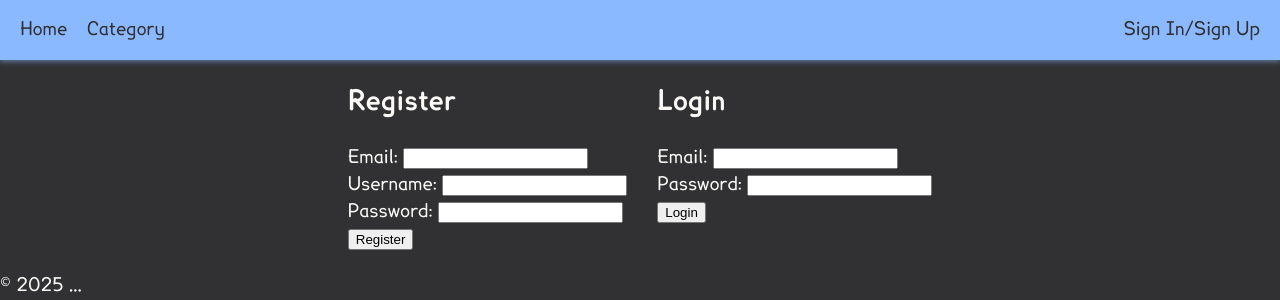
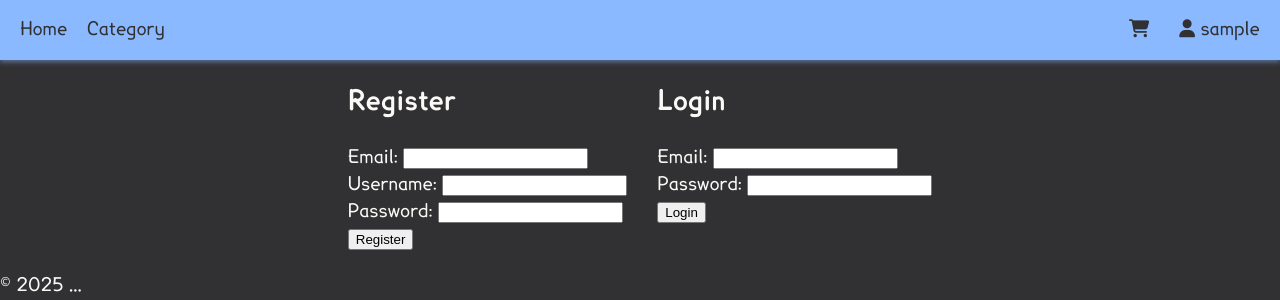
Before and after one commit to Farmeurimmo/1PHPD-Project, a PHP site: page /1PHPD/auth/ in a window 1280 px wide. Shown: the top 300 px of the page. Run offline with PHP 8.4, Linux system fonts and the light colour scheme; the visitor is signed in with stand-in values (Sample User, id 1); a stand-in replaces the project's code that opens the database connection; some libraries are stand-ins or nearby versions.

Commit message:
feat: enhance user session management to display username in header

```diff
--- a/app/models/User.php
+++ b/app/models/User.php
@@ -22,19 +22,20 @@ class User {
         }
 
         try {
-            $this->generateSession($this->db->lastInsertId());
+            $this->generateSession($this->db->lastInsertId(), $username);
         } catch (Exception $e) {
             throw new Exception("Failed to create session");
         }
     }
 
-    function generateSession($userId) {
+    function generateSession($userId, $username) {
         $_SESSION["userId"] = $userId;
 
         $token = bin2hex(openssl_random_pseudo_bytes(32));
         $token = password_hash($token, PASSWORD_DEFAULT);
 
         $_SESSION["token"] = $token;
+        $_SESSION["username"] = $username;
 
         $sql = "INSERT INTO sessions (user_id, token, expiration_date) VALUES (:user_id, :token, :expiration_date)
 ON DUPLICATE KEY UPDATE token = :token, expiration_date = :expiration_date";
@@ -71,7 +72,7 @@ ON DUPLICATE KEY UPDATE token = :token, expiration_date = :expiration_date";
         }
 
         try {
-            $this->generateSession($result['id']);
+            $this->generateSession($result['id'], $result['username']);
         } catch (Exception $e) {
             throw new Exception("Failed to create session");
         }
--- a/app/views/commons/CommonHeaderView.php
+++ b/app/views/commons/CommonHeaderView.php
@@ -11,12 +11,17 @@
             </li>
         </ul>
     </div>
-    <!-- If user not conected then id=notconected display flex -->
-    <div class="users" id="notconected" style="display: flex;">
-        <span>Sign In/Sign Up</span>
-    </div>
-    <div class="users" id="conected" style="display: none;">
-        <span><i class="fa-solid fa-cart-shopping"></i></span>
-        <span><i class="fa-solid fa-user"></i></span>
-    </div>
+    <?php if (isset($_SESSION["username"])) : ?>
+        <div class="users" id="conected" style="display: flex; gap: 30px;">
+            <span><i class="fa-solid fa-cart-shopping"></i></span>
+            <div>
+                <span><i class="fa-solid fa-user"></i></span>
+                <span><?php echo $_SESSION["username"]; ?></span>
+            </div>
+        </div>
+    <?php else : ?>
+        <div class="users" id="notconected" style="display: flex;">
+            <span><a href="/1PHPD/auth/">Sign In/Sign Up</a></span>
+        </div>
+    <?php endif; ?>
 </nav>
```
